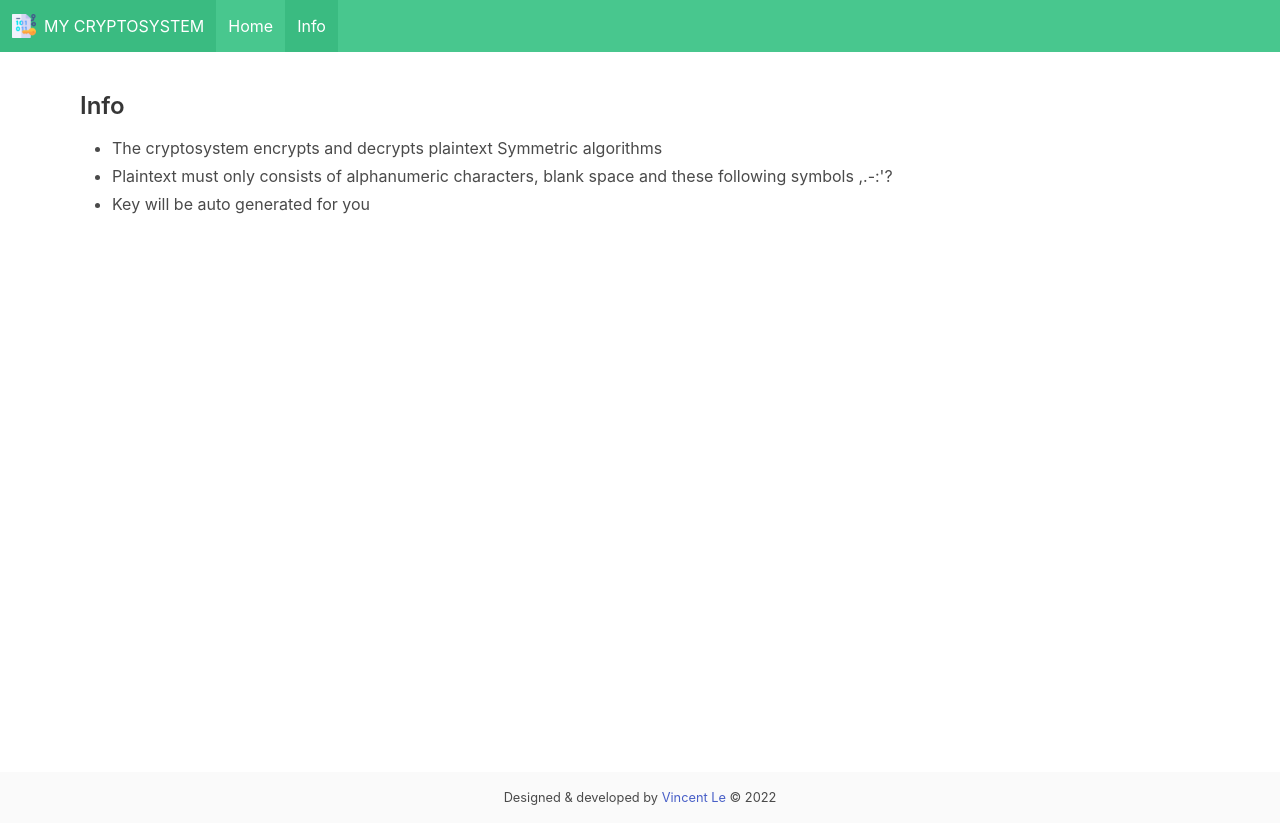
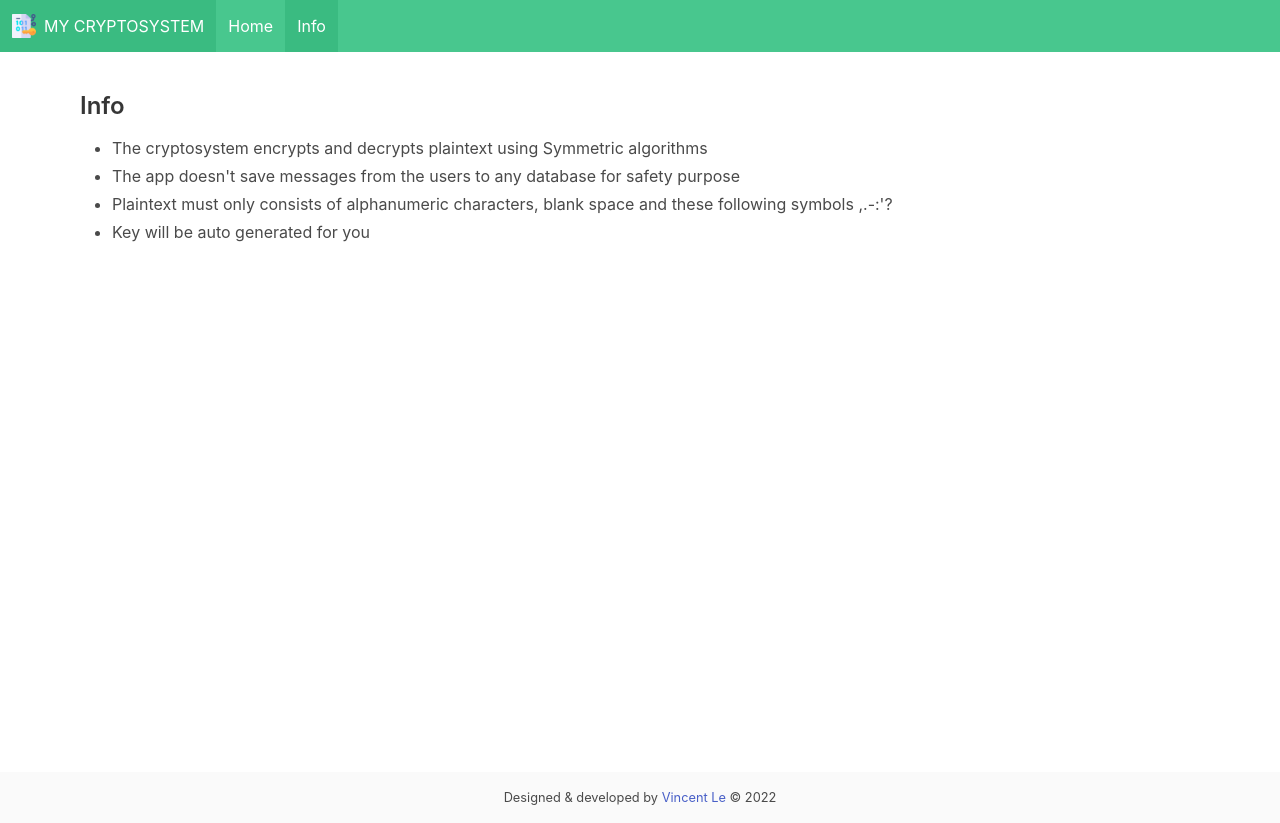
Before and after one commit to VincentLeV/my-cryptosystem-react-bulma, a React (Create React App) app: page / in a window 1280 px wide. Both pictures are taken after a click on the link "Info". Built offline with nearby package versions, Linux system fonts and the light colour scheme.

Commit message:
Updated info

```diff
--- a/src/components/Info.jsx
+++ b/src/components/Info.jsx
@@ -5,7 +5,8 @@ const Info = () => {
     <div className="content">
       <Title>Info</Title>
       <ul>
-        <li>The cryptosystem encrypts and decrypts plaintext Symmetric algorithms</li>
+        <li>The cryptosystem encrypts and decrypts plaintext using Symmetric algorithms</li>
+        <li>The app doesn't save messages  from the users to any database for safety purpose</li>
         <li>Plaintext must only consists of alphanumeric characters, blank space and these following symbols ,.-:'?</li>
         <li>Key will be auto generated for you</li>
       </ul>
```
